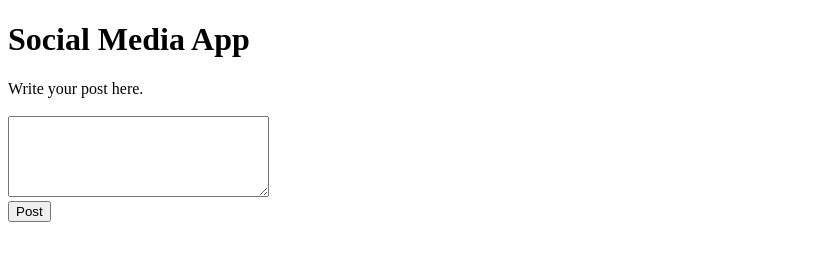
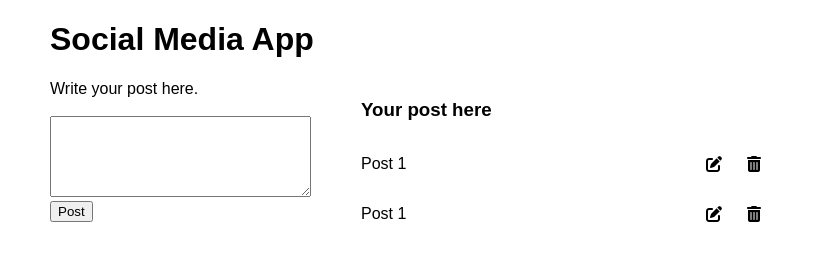
Before and after one commit to mazhars-git/Social-Media-App, a plain HTML site: page index.html in a window 1280 px wide. Shown: the whole page, without its empty margins (0-816 px from the left). Drawn offline with Linux system fonts and the light colour scheme.

Commit message:
complete Html

```diff
--- a/index.html
+++ b/index.html
@@ -1,6 +1,7 @@
 <!DOCTYPE html>
 <html lang="en">
 <head>
+    <link rel="stylesheet" href="https://cdnjs.cloudflare.com/ajax/libs/font-awesome/6.1.1/css/all.min.css">
     <meta charset="UTF-8">
     <meta http-equiv="X-UA-Compatible" content="IE=edge">
     <meta name="viewport" content="width=device-width, initial-scale=1.0">
@@ -21,7 +22,25 @@
             </form>
         </div>
         <div class="right">
+            <h3>Your post here</h3>
+            <div id="posts">
+                <div>
+                    <p>Post 1</p>
+                    <span class="options">
+                        <i class="fa-solid fa-pen-to-square"></i>
+                        <i class="fa-solid fa-trash-can"></i>
+                    </span>
+                </div>
 
+                <div>
+                    <p>Post 1</p>
+                    <span class="options">
+                        <i class="fa-solid fa-pen-to-square"></i>
+                        <i class="fa-solid fa-trash-can"></i>
+                    </span>
+                </div>
+
+            </div>
         </div>
     </div>
 
--- a/style.css
+++ b/style.css
@@ -0,0 +1,27 @@
+body{
+    font-family: sans-serif;
+    margin: 0 50px;
+}
+
+.container{
+    display: flex;
+    gap: 50px;
+}
+
+#posts{
+    width: 400px;
+}
+#posts > div{
+    display: flex;
+    align-items: center;
+    justify-content: space-between;
+}
+
+.options{
+    display: flex;
+    gap: 25px;
+}
+
+i{
+    cursor: pointer;
+}
```
